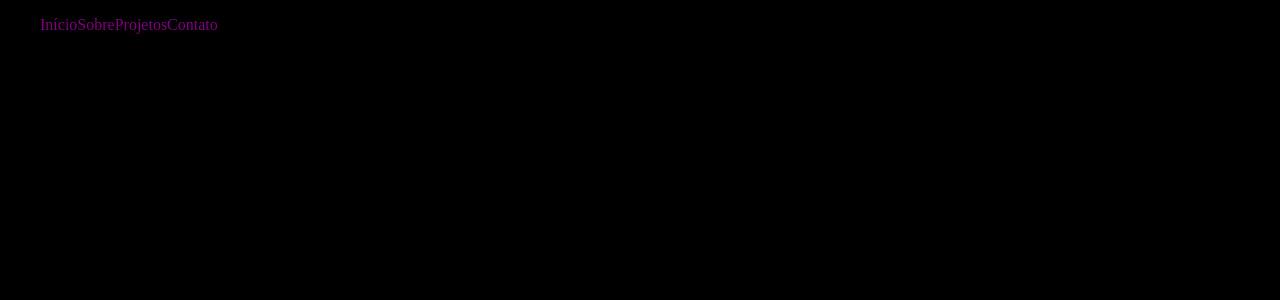
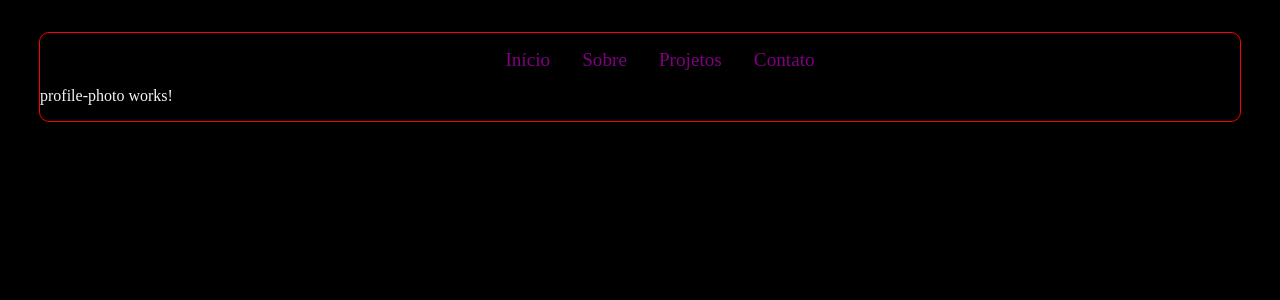
Before and after one commit to dianafismed/Diana_Avila, an Angular app in the folder portfolio/: page / in a window 1280 px wide. Shown: the top 300 px of the page. Built offline with nearby package versions, Linux system fonts and the light colour scheme.

Commit message:
componente profile-photo

```diff
--- a/portfolio/src/app/app.component.html
+++ b/portfolio/src/app/app.component.html
@@ -1,5 +1,5 @@
 <app-container>
   <app-header/>
+  <app-profile-photo/>
 </app-container>
-
 <router-outlet />
--- a/portfolio/src/app/components/container/container.component.css
+++ b/portfolio/src/app/components/container/container.component.css
@@ -0,0 +1,9 @@
+.container{
+  background-color: black;
+  margin: 0 auto;
+  margin-top: 2rem;
+  max-width: 1200px;
+  height: 100hv;
+  border: 1px solid red;
+  border-radius: 10px;
+}
--- a/portfolio/src/app/components/header/header.component.css
+++ b/portfolio/src/app/components/header/header.component.css
@@ -1,7 +1,11 @@
 a{
   color: purple;
+  margin: 0 1rem 0 1rem;
+  font-size: 1.2rem;
 }
 
 ul{
   display: flex;
+  justify-content: center;
+  align-items: center;
 }
--- /dev/null
+++ b/portfolio/src/app/components/profile-foto/profile-foto.component.html
@@ -0,0 +1 @@
+<p>profile-foto works!</p>
--- /dev/null
+++ b/portfolio/src/app/components/profile-photo/profile-photo.component.html
@@ -0,0 +1 @@
+<p>profile-photo works!</p>
```
Also changed, not shown: portfolio/src/app/app.component.ts (+9 -2 lines), portfolio/src/app/components/profile-foto/profile-foto.component.ts (added, +11 -0 lines), portfolio/src/app/components/profile-photo/profile-photo.component.ts (added, +11 -0 lines), portfolio/src/app/components/profile-foto/profile-foto.component.css (added), portfolio/src/app/components/profile-photo/profile-photo.component.css (added), 2 other files (tests, documents, lock files or other folders).
